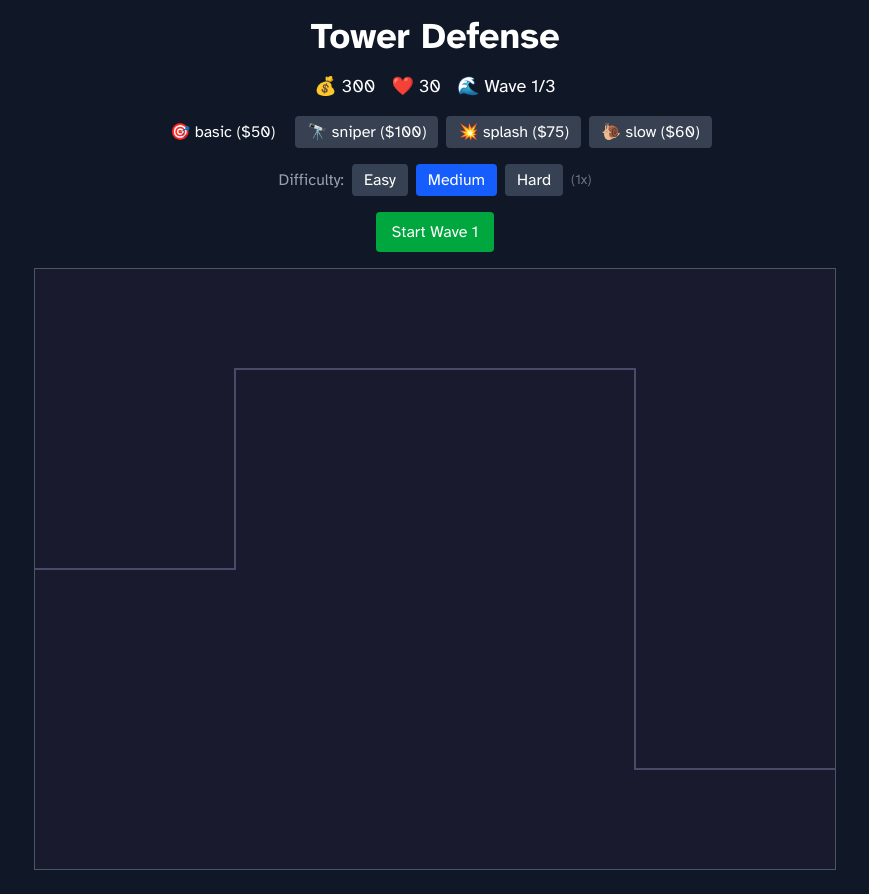
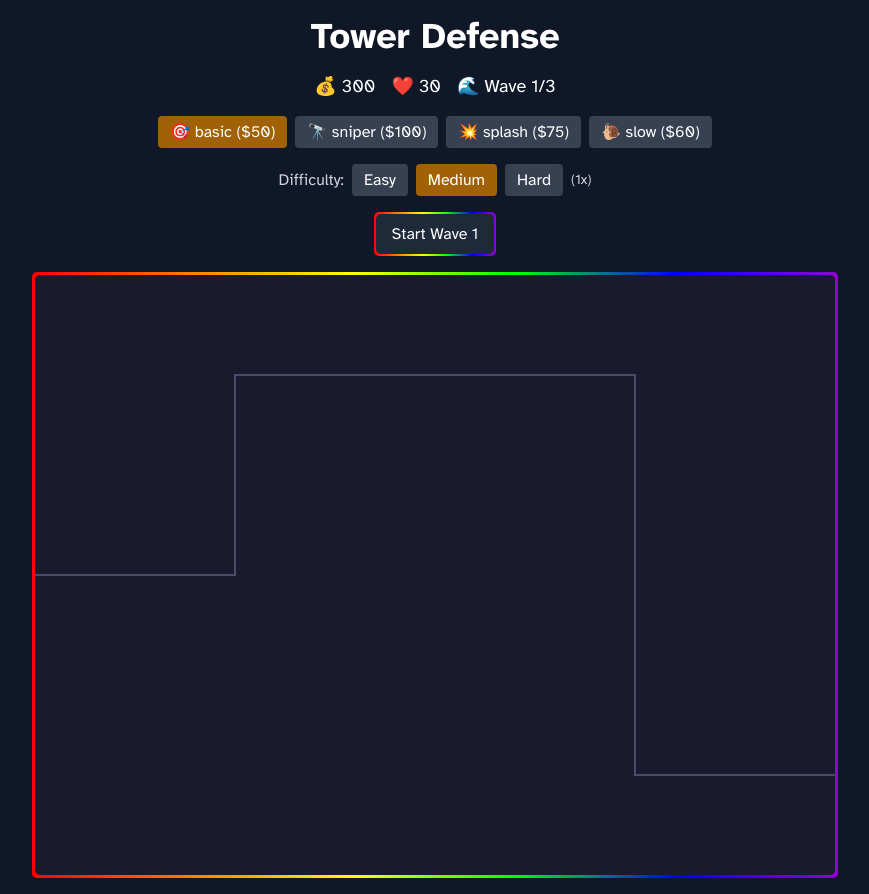
Before and after one commit to dsmchen/ai-test-2, a React (Vite) app: page / in a window 1280 px wide. Shown: the whole page, without its empty margins (205-1074 px from the left). Built offline with nearby package versions, Linux system fonts and the light colour scheme.

Commit message:
fix: improve UI styling and accessibility
- Rainbow gradient border on Start Wave, Play Again, and canvas
- Difficulty-based selected tower button color
- Add role and aria-label on canvas
- Replace hardcoded 1500 with SPAWN_INTERVAL

```diff
--- a/src/components/Game.tsx
+++ b/src/components/Game.tsx
@@ -1,6 +1,6 @@
 import { useEffect, useRef, useState } from 'react'
 import { Tower, TowerType, Difficulty } from '../game/types'
-import { CELL_SIZE, CANVAS_WIDTH, CANVAS_HEIGHT, STARTING_MONEY, STARTING_LIVES, UPGRADE_COST, DIFFICULTY_MULTIPLIER } from '../game/constants'
+import { CELL_SIZE, CANVAS_WIDTH, CANVAS_HEIGHT, STARTING_MONEY, STARTING_LIVES, UPGRADE_COST, DIFFICULTY_MULTIPLIER, ENEMIES_PER_WAVE, SPAWN_INTERVAL } from '../game/constants'
 import {
   createInitialState,
   spawnEnemy,
@@ -97,7 +97,7 @@ function Game() {
       const game = gameRef.current
 
       if (!gameOver) {
-        if (game.enemiesSpawned < 8 && timestamp - game.lastSpawn > 1500) {
+        if (game.enemiesSpawned < ENEMIES_PER_WAVE && timestamp - game.lastSpawn > SPAWN_INTERVAL) {
           spawnEnemy(game, difficulty)
           game.lastSpawn = timestamp
         }
@@ -142,37 +142,61 @@ function Game() {
   return (
     <div className="flex flex-col items-center gap-4">
       <HUD money={money} lives={lives} wave={wave} />
-      <TowerSelector selected={selectedTower} onSelect={setSelectedTower} />
+      <TowerSelector selected={selectedTower} onSelect={setSelectedTower} difficulty={difficulty} />
 
       {!waveStarted && !gameOver && wave === 1 && (
         <div className="flex items-center gap-2">
-          <span className="text-gray-400">Difficulty:</span>
-          {(['easy', 'medium', 'hard'] as Difficulty[]).map(d => (
+          <span className="text-gray-300">Difficulty:</span>
+          {([
+            { key: 'easy' as Difficulty, color: '#15803D' },
+            { key: 'medium' as Difficulty, color: '#A16207' },
+            { key: 'hard' as Difficulty, color: '#B91C1C' },
+          ]).map(({ key, color }) => (
             <button
-              key={d}
-              onClick={() => setDifficulty(d)}
-              className={`px-3 py-1 rounded capitalize ${difficulty === d ? 'bg-blue-600' : 'bg-gray-700'} hover:bg-blue-500`}
+              key={key}
+              onClick={() => setDifficulty(key)}
+              aria-pressed={difficulty === key}
+              style={{
+                backgroundColor: difficulty === key ? color : '#374151',
+                color: '#fff',
+              }}
+              className="px-3 py-1 rounded capitalize hover:opacity-80"
             >
-              {d}
+              {key}
             </button>
           ))}
-          <span className="text-gray-500 text-sm">({DIFFICULTY_MULTIPLIER[difficulty]}x)</span>
+          <span className="text-gray-300 text-sm">({DIFFICULTY_MULTIPLIER[difficulty]}x)</span>
         </div>
       )}
 
       {!waveStarted && !gameOver && (
-        <button onClick={startWave} className="px-4 py-2 bg-green-600 rounded hover:bg-green-500">
+        <div
+          className="p-[2px] rounded-[5px]"
+          style={{ background: 'linear-gradient(90deg, #FF0000, #FF7F00, #FFFF00, #00FF00, #0000FF, #9400D3)' }}
+        >
+          <button
+            onClick={startWave}
+            className="px-4 py-2 bg-gray-800 text-white hover:bg-gray-700 rounded-[5px]"
+          >
             Start Wave {wave}
           </button>
+        </div>
       )}
 
+      <div
+        className="p-[3px] rounded-[5px]"
+        style={{ background: 'linear-gradient(90deg, #FF0000, #FF7F00, #FFFF00, #00FF00, #0000FF, #9400D3)' }}
+      >
         <canvas
           ref={canvasRef}
           width={CANVAS_WIDTH}
           height={CANVAS_HEIGHT}
           onClick={handleCanvasClick}
-        className="border border-gray-600 cursor-crosshair"
+          role="img"
+          aria-label="Game board"
+          className="cursor-crosshair rounded-[5px] block"
         />
+      </div>
 
       {selectedPlacedTower && !gameOver && (
         <div className="flex items-center gap-4 bg-gray-800 px-4 py-2 rounded">
@@ -183,15 +207,15 @@ function Game() {
             <button
               onClick={handleUpgrade}
               disabled={!canUpgrade}
-              className={`px-3 py-1 rounded ${canUpgrade ? 'bg-yellow-600 hover:bg-yellow-500' : 'bg-gray-600 cursor-not-allowed'}`}
+              className={`px-3 py-1 rounded ${canUpgrade ? 'bg-yellow-700 hover:bg-yellow-600 text-white' : 'bg-gray-600 cursor-not-allowed text-white'}`}
             >
               Upgrade (${upgradeCost})
             </button>
           ) : (
-            <span className="text-gray-400">Max Level</span>
+            <span className="text-gray-300">Max Level</span>
           )}
           {upgradedStats && (
-            <span className="text-gray-400 text-sm">
+            <span className="text-gray-300 text-sm">
               → Dmg {upgradedStats.damage} | Rng {upgradedStats.range} | Rate {Math.round(upgradedStats.fireRate)}ms
             </span>
           )}
@@ -200,12 +224,17 @@ function Game() {
 
       {gameOver && (
         <div className="text-center">
-          <p className={`text-2xl mb-2 ${gameOver === 'won' ? 'text-green-400' : 'text-red-400'}`}>
+          <p className={`text-2xl mb-2 ${gameOver === 'won' ? 'text-green-300' : 'text-red-300'}`}>
             {gameOver === 'won' ? 'You Won!' : 'Game Over'}
           </p>
-          <button onClick={resetGame} className="px-4 py-2 bg-blue-600 rounded hover:bg-blue-500">
+          <div
+            className="p-[2px] rounded-[5px] inline-block"
+            style={{ background: 'linear-gradient(90deg, #FF0000, #FF7F00, #FFFF00, #00FF00, #0000FF, #9400D3)' }}
+          >
+            <button onClick={resetGame} className="px-4 py-2 bg-gray-800 text-white hover:bg-gray-700 rounded-[5px]">
               Play Again
             </button>
+          </div>
         </div>
       )}
     </div>
```
Lines whose indentation alone changed are shown as unchanged.
